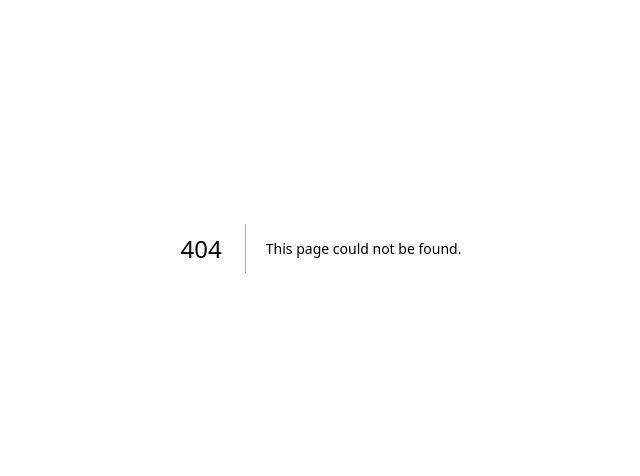
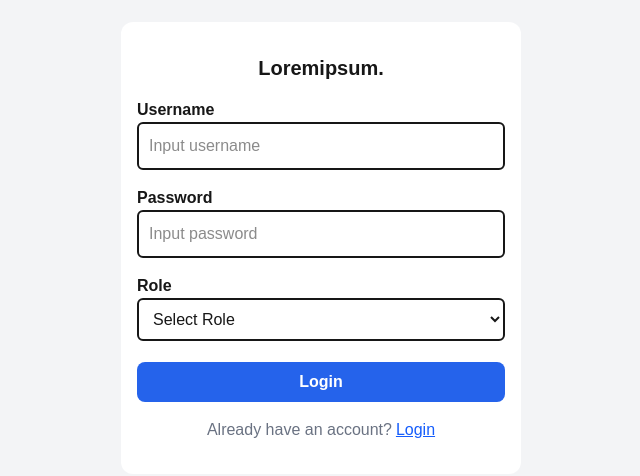
Before and after one commit to anggarchmdi/frontend-article-management, a Next.js app: page /auth/register in a window 1280 px wide. Before the commit this address had no page. Shown: the part 152-628 px from the top of the page, without its empty margins (319-959 px from the left). Built offline with nearby package versions, Linux system fonts and the light colour scheme.

Commit message:
first commit login | register

```diff
--- /dev/null
+++ b/src/app/auth/login/page.tsx
@@ -0,0 +1,33 @@
+export default function Login() {
+    return(
+        <div className="w-screen bg-gray-100 h-screen flex justify-center items-center">
+            {/* form login */}
+            <div className="flex bg-white rounded-xl flex-col w-[343px] h-[344px] lg:w-[400px] lg:h-[375px] items-center py-8">
+                {/* logo */}
+                <div className="flex justify-center lg:mb-4">
+                    <h1 className="font-bold text-xl text-blue-950">Loremipsum.</h1>
+                </div>
+                {/* form */}
+                <div className="p-4 lg:p-0 w-[343px] h-[344px] lg:w-[368px] lg:h-[140px] space-y-4">
+                    {/* username */}
+                    <div className="flex flex-col">
+                    <label htmlFor="username" className="font-semibold">Username</label>
+                    <input type="text" className="p-2.5 rounded-md border-2" placeholder="Input username"  />
+                    </div>
+                    {/* password */}
+                    <div className="flex flex-col">
+                        <label htmlFor="password" className="font-semibold">Password</label>
+                        <input className="p-2.5 rounded-md border-2" type="password" placeholder="Input password" />
+                    </div>
+                </div>
+                <div className="lg:mt-10 w-[323px] lg:w-[368px] ">
+                <button className="py-2 bg-[#2563EB] w-full font-semibold text-white rounded-lg transition-all transform hover:scale-95 duration-300">Login</button>
+                </div>
+                <div className="flex justify-center lg:mt-4 mt-2">
+                <p className="text-gray-500">Don't have an acccount?</p>
+                <a href="/auth/register" className="text-blue-500 ml-1 underline font-semibold">Register</a>
+                </div>
+            </div>
+        </div>
+    )
+}
--- /dev/null
+++ b/src/app/auth/register/page.tsx
@@ -0,0 +1,47 @@
+export default function register() {
+    return(
+        <div className="w-screen bg-gray-100 h-screen flex justify-center items-center">
+            {/* form login */}
+            <div className="flex bg-white rounded-xl flex-col w-[343px] h-[420px] lg:w-[400px] lg:h-[452px] items-center py-4 lg:py-8">
+                {/* logo */}
+                <div className="flex justify-center mb-4">
+                    {/* <img src="" alt="" /> */}
+                    <h1 className="font-bold text-xl">Loremipsum.</h1>
+                </div>
+                {/* form */}
+                <div className="p-4 lg:p-0 w-[343px] lg:w-[368px] h-[216px] lg:h-[216px] space-y-4">
+                    {/* username */}
+                    <div className="flex flex-col">
+                    <label htmlFor="username" className="font-semibold">Username</label>
+                    <input type="text" className="p-2.5 rounded-md border-2" placeholder="Input username" />
+                    </div>
+                    {/* password */}
+                    <div className="flex flex-col">
+                        <label htmlFor="password" className="font-semibold">Password</label>
+                        <input className="p-2.5 rounded-md border-2" type="password" placeholder="Input password" />
+                    </div>
+                    <div className="flex flex-col">
+                        <label htmlFor="role" className="font-semibold">Role</label>
+                        <select
+                            id="role"
+                            className="p-2.5 rounded-md border-2"
+                            defaultValue=""
+                            required
+                        >
+                            <option value="" disabled>Select Role</option>
+                            <option value="user">User</option>
+                            <option value="admin">Admin</option>
+                        </select>
+                    </div>
+                </div>
+                <div className="mt-16 lg:mt-12 w-[323px] lg:w-[368px]">
+                <button className="py-2 bg-[#2563EB] w-full font-semibold text-white rounded-lg transition-all transform hover:scale-95 duration-300">Login</button>
+                </div>
+                <div className="flex justify-center mt-2 lg:mt-4">
+                <p className="text-gray-500">Already have an account?</p>
+                <a href="/auth/login" className="text-blue-600 underline ml-1">Login</a>
+                </div>
+            </div>
+        </div>
+    )
+}
```
